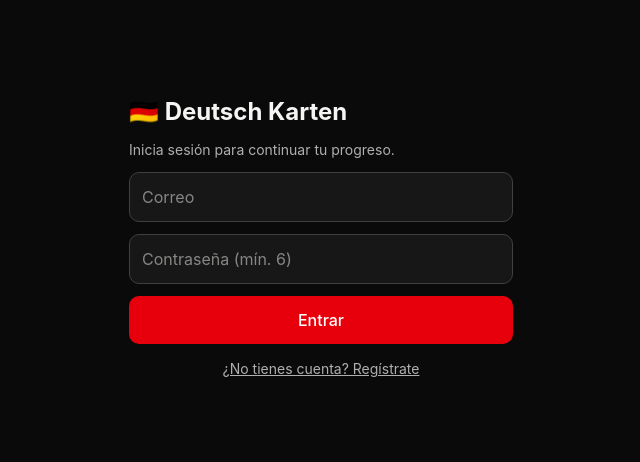
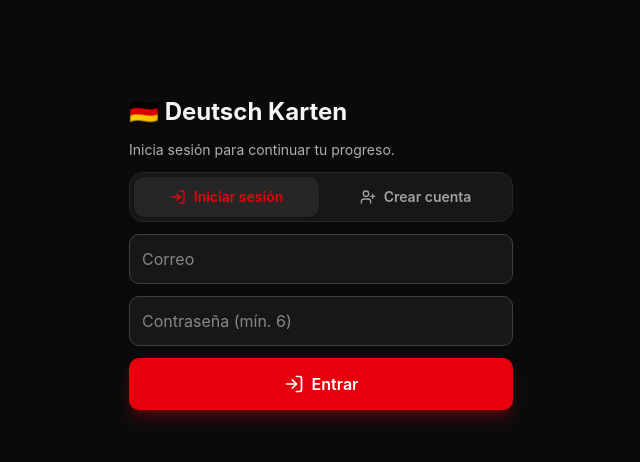
Before and after one commit to nilspineda/Lerne-deutsch, a Next.js app: page /login in a window 1280 px wide. Shown: the top 462 px of the page, without its empty margins (319-959 px from the left). Built offline with nearby package versions, Linux system fonts and the light colour scheme; no server answers.

Commit message:
feat: resaltar botones de login y registro (segmentador de modo + CTA con icono y sombra)

```diff
--- a/app/login/page.tsx
+++ b/app/login/page.tsx
@@ -2,6 +2,8 @@
 import { useState, type FormEvent } from 'react'
 import { useRouter } from 'next/navigation'
 import { supabase } from '@/lib/supabase/client'
+import { LogIn, UserPlus } from 'lucide-react'
+import { cn } from '@/lib/utils'
 
 export default function Login() {
   const r = useRouter()
@@ -33,15 +35,39 @@ export default function Login() {
     <form onSubmit={submit} className="mx-auto mt-16 max-w-sm space-y-3">
       <h1 className="text-2xl font-bold">🇩🇪 Deutsch Karten</h1>
       <p className="text-sm opacity-70">{mode === 'in' ? 'Inicia sesión para continuar tu progreso.' : 'Crea tu cuenta.'}</p>
+
+      <div className="grid grid-cols-2 gap-1 rounded-xl border border-stone-200 bg-stone-100 p-1 dark:border-neutral-800 dark:bg-neutral-900">
+        <button type="button" onClick={() => setMode('in')}
+          className={cn(
+            'flex items-center justify-center gap-2 rounded-lg px-3 py-2.5 text-sm font-semibold transition-all',
+            mode === 'in'
+              ? 'bg-white text-red-600 shadow-sm dark:bg-neutral-800'
+              : 'text-stone-500 hover:text-stone-900 dark:text-neutral-400 dark:hover:text-stone-100',
+          )}>
+          <LogIn className="size-4" /> Iniciar sesión
+        </button>
+        <button type="button" onClick={() => setMode('up')}
+          className={cn(
+            'flex items-center justify-center gap-2 rounded-lg px-3 py-2.5 text-sm font-semibold transition-all',
+            mode === 'up'
+              ? 'bg-white text-red-600 shadow-sm dark:bg-neutral-800'
+              : 'text-stone-500 hover:text-stone-900 dark:text-neutral-400 dark:hover:text-stone-100',
+          )}>
+          <UserPlus className="size-4" /> Crear cuenta
+        </button>
+      </div>
+
       <input className={input} type="email" placeholder="Correo" required value={email} onChange={(e) => setEmail(e.target.value)} />
       <input className={input} type="password" placeholder="Contraseña (mín. 6)" required minLength={6} value={password} onChange={(e) => setPassword(e.target.value)} />
-      <button disabled={busy} className="w-full rounded-lg bg-red-600 p-3 font-medium text-white disabled:opacity-50">
-        {mode === 'in' ? 'Entrar' : 'Crear cuenta'}
+      <button disabled={busy}
+        className="w-full rounded-lg bg-red-600 p-3.5 text-base font-semibold text-white shadow-lg shadow-red-600/30 transition-all hover:bg-red-700 hover:shadow-red-700/40 active:scale-[0.98] focus-visible:ring-2 focus-visible:ring-red-600 focus-visible:ring-offset-2 focus-visible:outline-none disabled:pointer-events-none disabled:opacity-50 dark:focus-visible:ring-offset-neutral-950">
+        {mode === 'in' ? (
+          <span className="flex items-center justify-center gap-2"><LogIn className="size-5" /> Entrar</span>
+        ) : (
+          <span className="flex items-center justify-center gap-2"><UserPlus className="size-5" /> Crear cuenta</span>
+        )}
       </button>
       {msg && <p className="text-sm text-red-600">{msg}</p>}
-      <button type="button" className="w-full text-sm underline opacity-70" onClick={() => setMode(mode === 'in' ? 'up' : 'in')}>
-        {mode === 'in' ? '¿No tienes cuenta? Regístrate' : 'Ya tengo cuenta'}
-      </button>
     </form>
   )
 }
```
